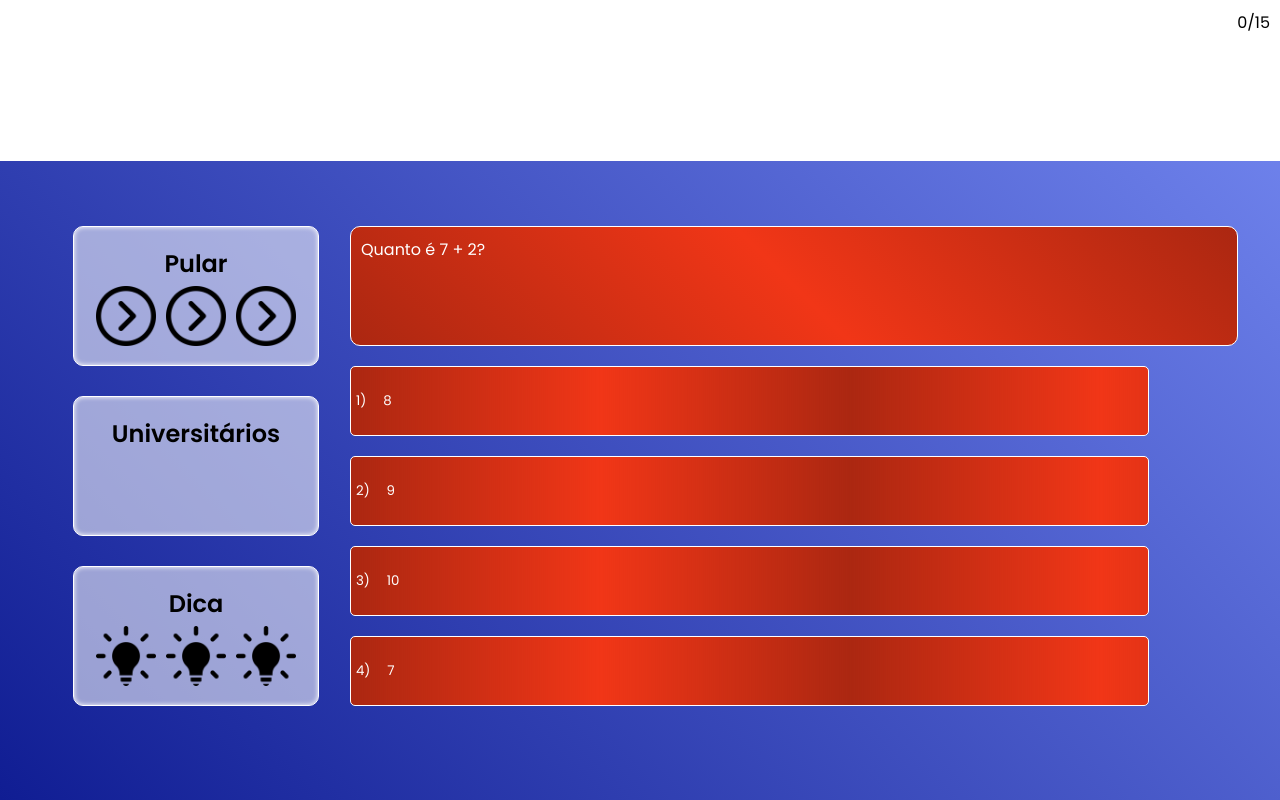
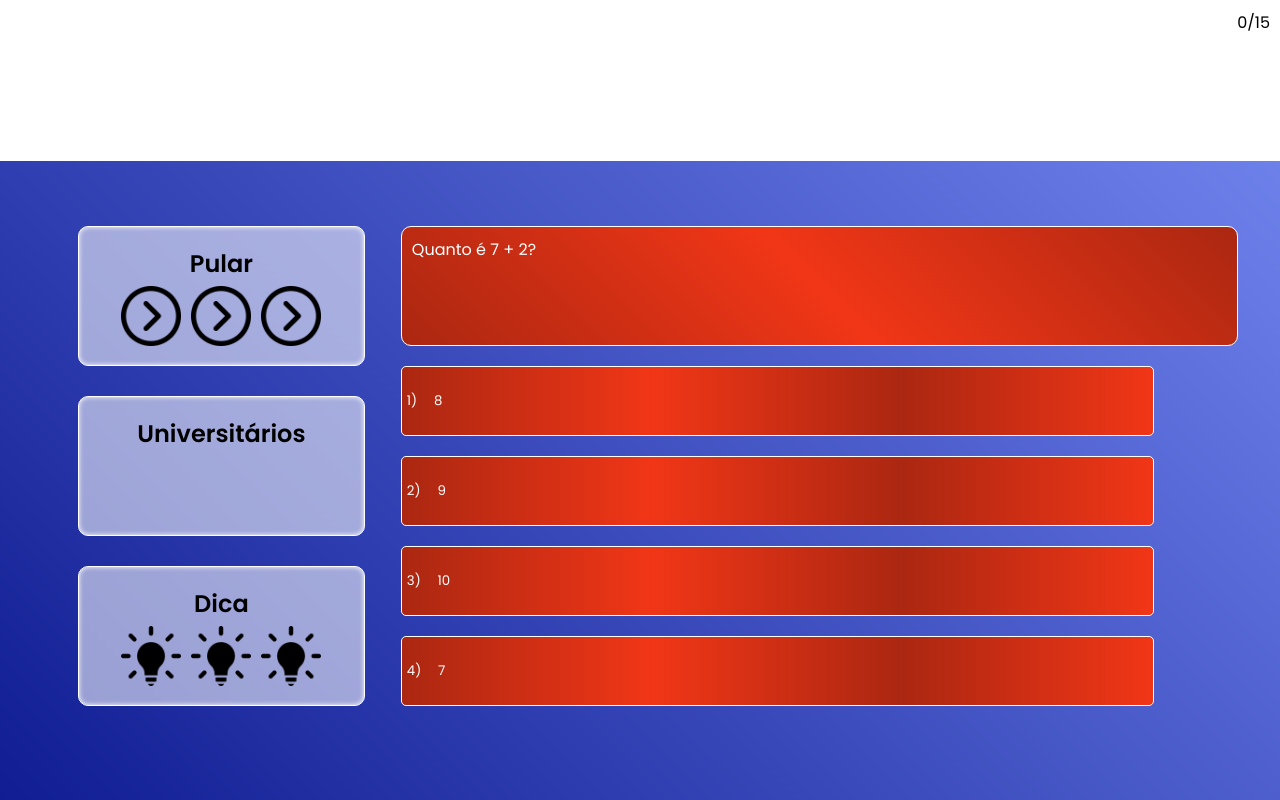
Before and after one commit to BrenoPique/jogo-show-do-milhao, a plain HTML site: page index.html in a window 1280 px wide. Drawn offline with Linux system fonts and the light colour scheme.

Commit message:
style: tamanho de cada seção fixado
Ajustado a largura das sections. A primeira section foi configurada para 30% de largura e a segunda para 70%, melhorando a organização visual do layout.

```diff
--- a/assets/css/index/default.css
+++ b/assets/css/index/default.css
@@ -26,10 +26,10 @@ main {
 }
 
 section:nth-of-type(1) {
-  flex-grow: 0.5;
+  width: 30%;
 }
 section:nth-of-type(2) {
-  flex-grow: 3.5;
+  width: 70%;
 }
 
 .content {
```
